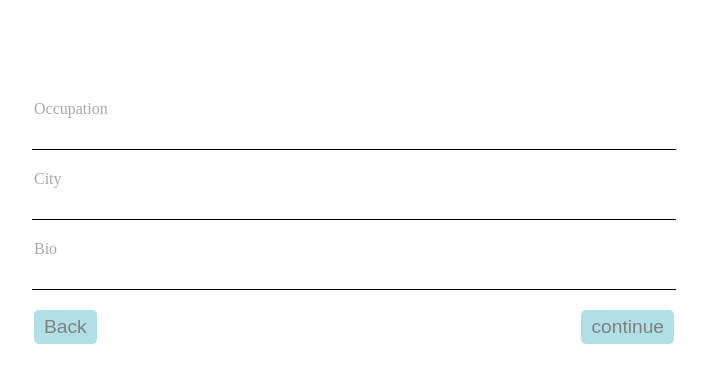
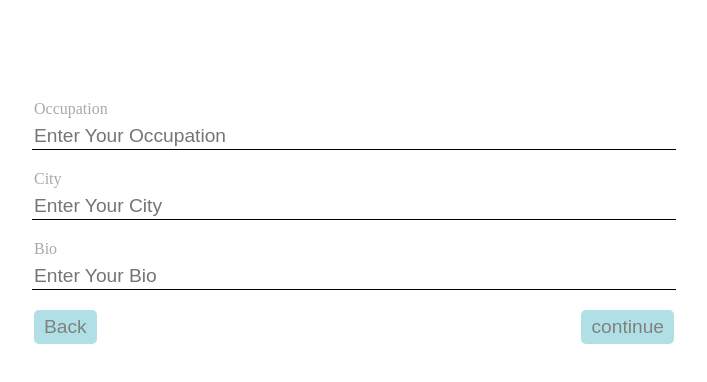
Before and after one commit to Choharim/form-validation, a React (Create React App) app: page / in a window 1280 px wide. Both pictures are taken after typing "Sample", "Sample", "name@example.com" into the empty fields and a click on the button "continue". Shown: the top 382 px of the page, without its empty margins (286-993 px from the left). Built offline with nearby package versions, Linux system fonts and the light colour scheme.

Commit message:
Add changing occupation,city,bio in stateValue

```diff
--- a/src/containers/FormPersonalDetails.js
+++ b/src/containers/FormPersonalDetails.js
@@ -9,21 +9,32 @@ const FormPersonalDetails = ({ prevStep, nextStep, changeInfo, values }) => {
 
   const check = (e) => {
     e.preventDefault();
-    if (values.firstName && values.lastName && values.email) {
+    if (values.occupation && values.city && values.bio) {
       nextStep();
     }
-    nextStep();
   };
 
   return (
     <PersonalDetailsContainer>
       <PersonalDetailsForm>
         <OccupationLabel>Occupation</OccupationLabel>
-        <OccupationInput />
+        <OccupationInput
+          onChange={changeInfo("occupation")}
+          type="text"
+          placeholder="Enter Your Occupation"
+        />
         <CityLabel>City</CityLabel>
-        <CityInput />
+        <CityInput
+          onChange={changeInfo("city")}
+          type="text"
+          placeholder="Enter Your City"
+        />
         <BioLabel>Bio</BioLabel>
-        <BioInput />
+        <BioInput
+          onChange={changeInfo("bio")}
+          type="text"
+          placeholder="Enter Your Bio"
+        />
         <BtnConatiner>
           <BackBtn onClick={goBack}>Back</BackBtn>
           <ContinueBtn onClick={check}>continue</ContinueBtn>
--- a/src/containers/FormUserDetails.js
+++ b/src/containers/FormUserDetails.js
@@ -7,7 +7,6 @@ const FormUserDetails = ({ nextStep, changeInfo, values }) => {
     if (values.firstName && values.lastName && values.email) {
       nextStep();
     }
-    nextStep();
   };
 
   return (
```
Also changed, not shown: 1 other file (tests, documents, lock files or other folders).
